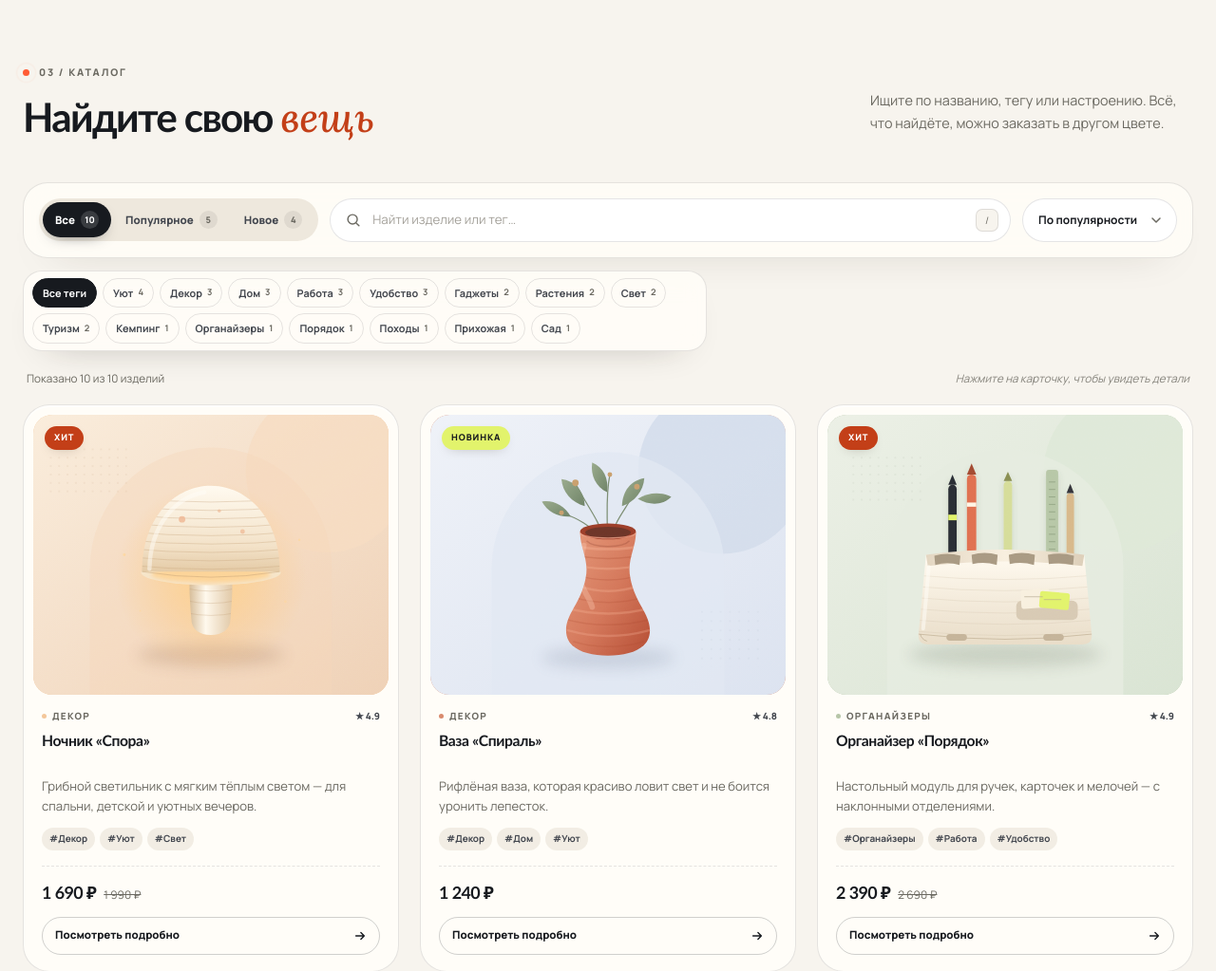
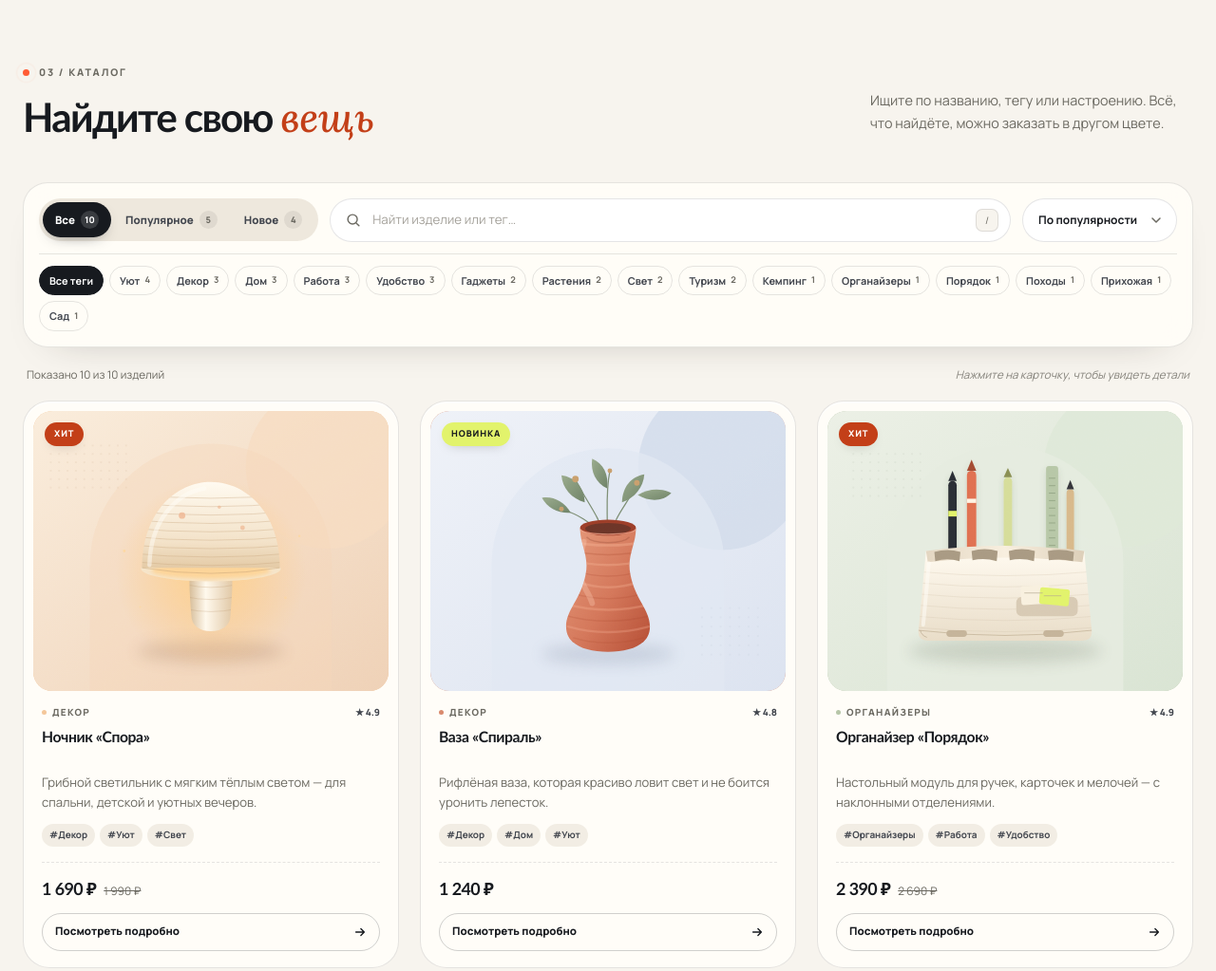
Before and after one commit to SKonstantinA/3d_sloy_site, a Flask app: page / in a window 1280 px wide. Shown: the part 2859-3882 px from the top of the page at 95% size. Run offline with Flask 3, Linux system fonts and the light colour scheme; some web fonts are replaced.

Commit message:
Доработка каталога, якорей разделов и модального окна заявки

```diff
--- a/static/style.css
+++ b/static/style.css
@@ -1498,10 +1498,13 @@ p {
 /* ---------- Каталог ---------- */
 
 .catalog-toolbar {
+  position: sticky;
+  top: calc(var(--header-height) + 12px);
+  z-index: 30;
   padding: 16px;
   border: 1px solid var(--line);
   border-radius: 26px;
-  background: rgba(255, 253, 248, 0.88);
+  background: rgba(255, 253, 248, 0.92);
   box-shadow: 0 18px 44px -34px rgba(35, 28, 20, 0.38);
   backdrop-filter: blur(16px) saturate(1.15);
   -webkit-backdrop-filter: blur(16px) saturate(1.15);
@@ -1671,26 +1674,13 @@ p {
   pointer-events: none;
 }
 
-.tag-bar {
-  position: sticky;
-  top: calc(var(--header-height) + 10px);
-  z-index: 30;
-  width: fit-content;
-  max-width: min(100%, 720px);
-  margin-top: 13px;
-}
-
 .toolbar__bottom {
   display: flex;
   align-items: center;
   gap: 10px;
-  padding: 7px 9px;
-  border: 1px solid var(--line);
-  border-radius: 20px;
-  background: rgba(255, 253, 248, 0.9);
-  box-shadow: 0 16px 40px -30px rgba(35, 28, 20, 0.44);
-  backdrop-filter: blur(14px) saturate(1.1);
-  -webkit-backdrop-filter: blur(14px) saturate(1.1);
+  margin-top: 12px;
+  padding-top: 12px;
+  border-top: 1px solid var(--line);
 }
 
 .tag-list {
--- a/templates/index.html
+++ b/templates/index.html
@@ -383,9 +383,7 @@
               <svg viewBox="0 0 16 16" fill="none" aria-hidden="true"><path d="m4 6 4 4 4-4" stroke="currentColor" stroke-width="1.5" stroke-linecap="round" stroke-linejoin="round"/></svg>
             </label>
           </div>
-        </div>
 
-        <div class="tag-bar reveal">
           <div class="toolbar__bottom">
             <div class="tag-list" id="tag-list" role="group" aria-label="Фильтр по тегам">
               <button type="button" class="chip is-active" data-tag="all">Все теги</button>
```
Also changed, not shown: other parts of static/style.css (+23 -8 lines).
